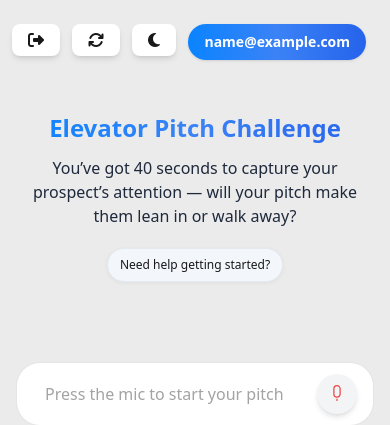
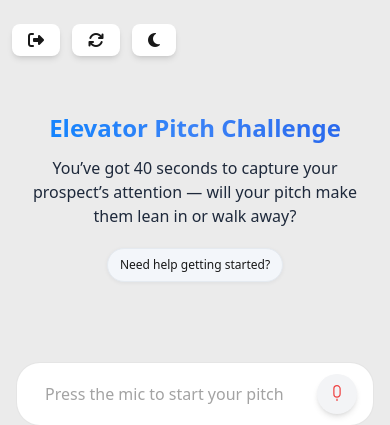
Before and after one commit to dylGray/ai-project, a Flask app: page /chat in a window 390 px wide. Shown: the top 425 px of the page. Run offline with Flask 3, Linux system fonts and the light colour scheme; the visitor is signed in with stand-in values (Sample User, id 1); some libraries are stand-ins or nearby versions.

Commit message:
no changes

```diff
--- a/templates/components/nav.html
+++ b/templates/components/nav.html
@@ -9,7 +9,7 @@
     </button>
     {% if is_admin %}
         <a href="/download"
-           class="hidden md:flex bg-white text-neutral-900 font-medium px-4 py-2 rounded-lg shadow-md hover:bg-neutral-200 transition duration-200 flex items-center justify-center">
+           class="bg-white text-neutral-900 font-medium px-4 py-2 rounded-lg shadow-md hover:bg-neutral-200 transition duration-200 flex items-center justify-center">
             <i class="fa-solid fa-download"></i>
         </a>
     {% endif %}
@@ -21,7 +21,7 @@
 
 <!-- Desktop only: User email badge on right -->
 {% if session and session.get('email') %}
-<div class="flex fixed top-6 right-6 items-center gap-2 z-50">
+<div class="hidden md:flex fixed top-6 right-6 items-center gap-2 z-50">
     <span class="bg-gradient-to-r from-[#0A84FF] via-blue-500 to-blue-600 text-white font-semibold px-4 py-2 rounded-full shadow text-sm" style="color: #fff !important;">{{ session['email'] }}</span>
 </div>
 {% endif %}
```
